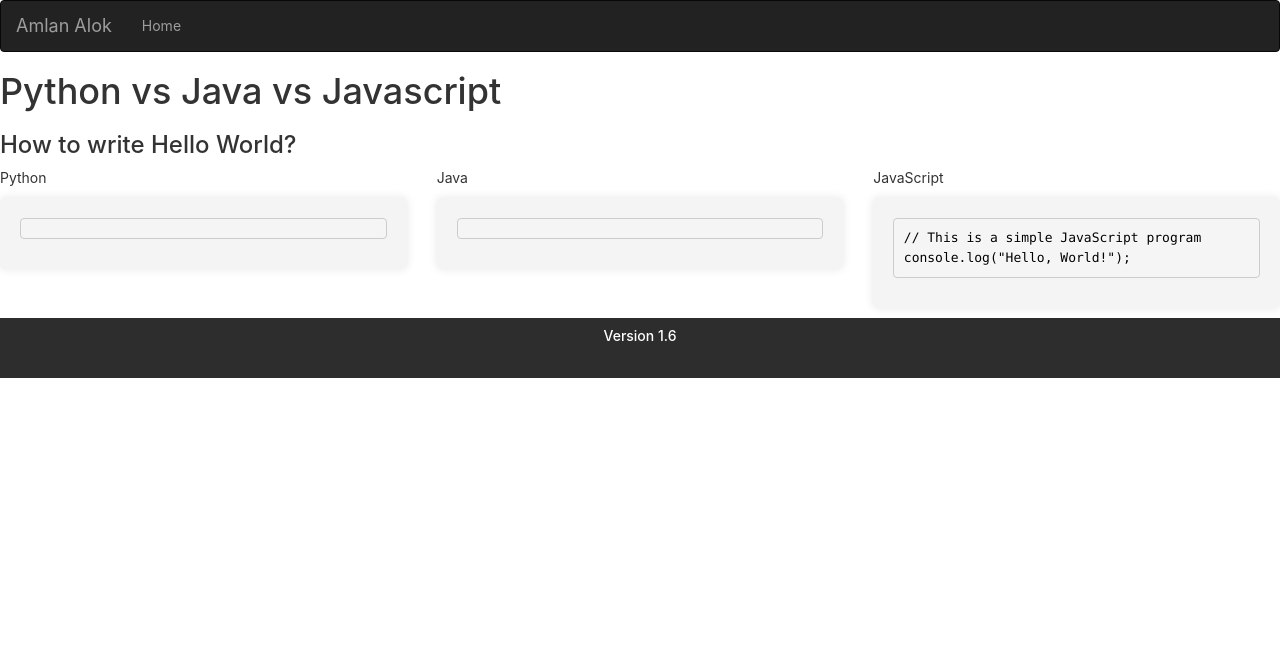
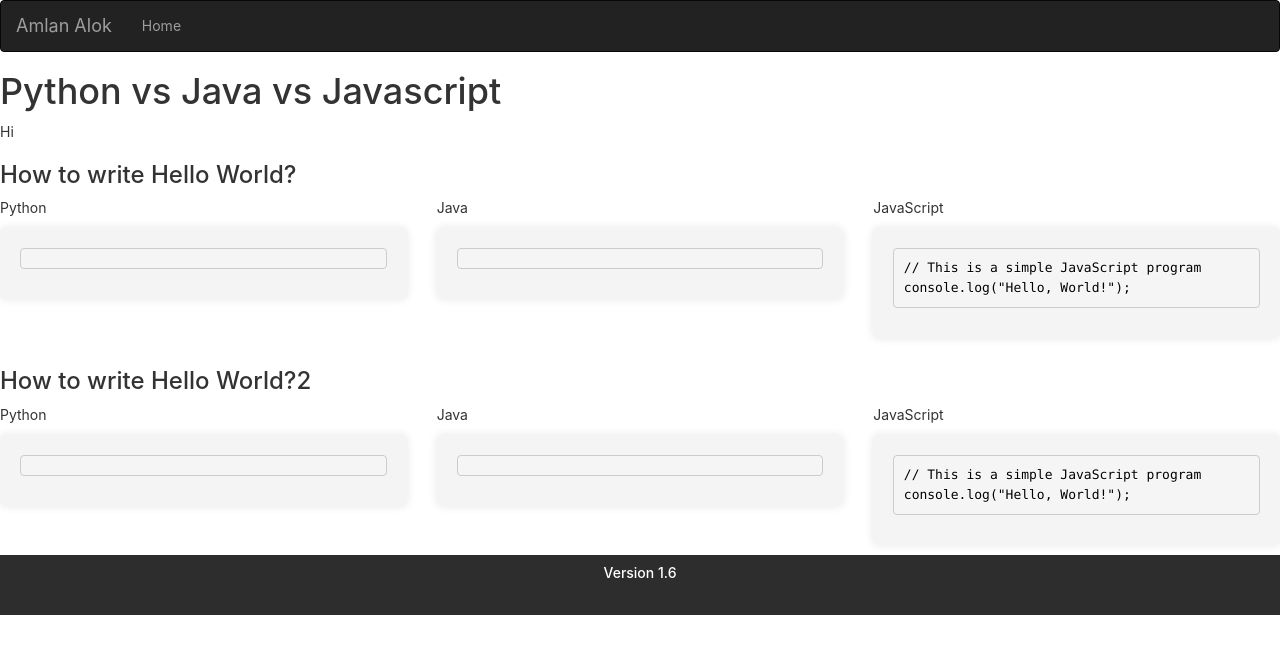
Before and after one commit to AmlanAlok/amlanalok.com, a React (Create React App) app: page /ProgrammingLanguages in a window 1280 px wide. Shown: the top 654 px of the page. Built offline with nearby package versions, Linux system fonts and the light colour scheme; no server answers.

Commit message:
made the entire code flexible

```diff
--- a/package.json
+++ b/package.json
@@ -6,6 +6,7 @@
     "@testing-library/jest-dom": "^5.16.5",
     "@testing-library/react": "^13.4.0",
     "@testing-library/user-event": "^13.5.0",
+    "papaparse": "^5.4.1",
     "react": "^18.2.0",
     "react-dom": "^18.2.0",
     "react-router-dom": "^6.8.1",
--- a/src/components/ProgrammingLanguages/ProgrammingLanguages.js
+++ b/src/components/ProgrammingLanguages/ProgrammingLanguages.js
@@ -1,14 +1,39 @@
+import React, { useEffect, useState } from 'react';
+import Papa from 'papaparse';
 import DisplayCode from "./DisplayCode"
 
 function ProgrammingLanguages() {
+
+    const [dataArray, setDataArray] = useState([]);
+
+    useEffect(() => {
+        const fetchCSV = async () => {
+            const response = await fetch('/code_files.csv');
+            const reader = response.body.getReader();
+            const result = await reader.read(); // raw array
+            const decoder = new TextDecoder('utf-8');
+            const csv = decoder.decode(result.value); // the csv text
+            const results = Papa.parse(csv, { header: false });
+            setDataArray(results.data);
+        };
+
+        fetchCSV();
+    }, []);
+
     return (
         <div>
             <h1>Python vs Java vs Javascript</h1>
+            <p>Hi</p>
 
-            <DisplayCode title = {'How to write Hello World?'}
-            pythonFileName = {'hello_world.py'}
-            javaFileName = {'HelloWorld.java'}
-            javascriptFileName = {'HelloWorld.js'}/>
+            {dataArray.map((row, rowIndex) => (
+
+              <DisplayCode key={rowIndex} title={row[0]}
+                pythonFileName={row[1]}
+                javaFileName={row[2]}
+                javascriptFileName={row[3]} />
+
+          ))}
+
         </div>
     )
 }
```
Also changed, not shown: public/code_files.csv (added), 1 other file (tests, documents, lock files or other folders).
